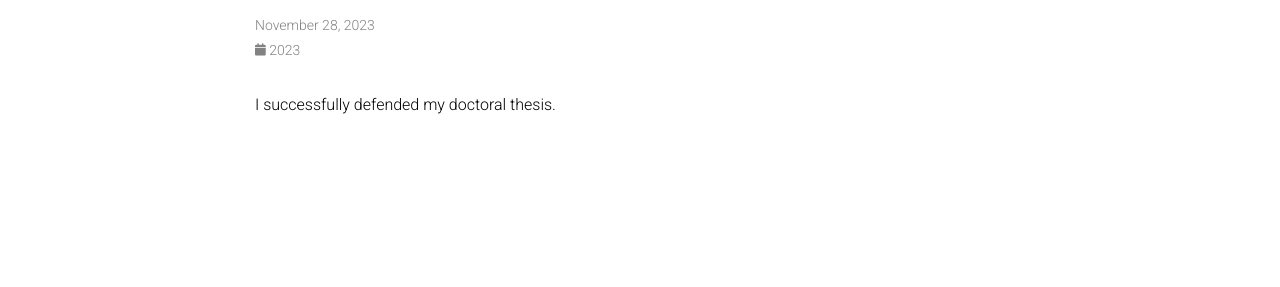
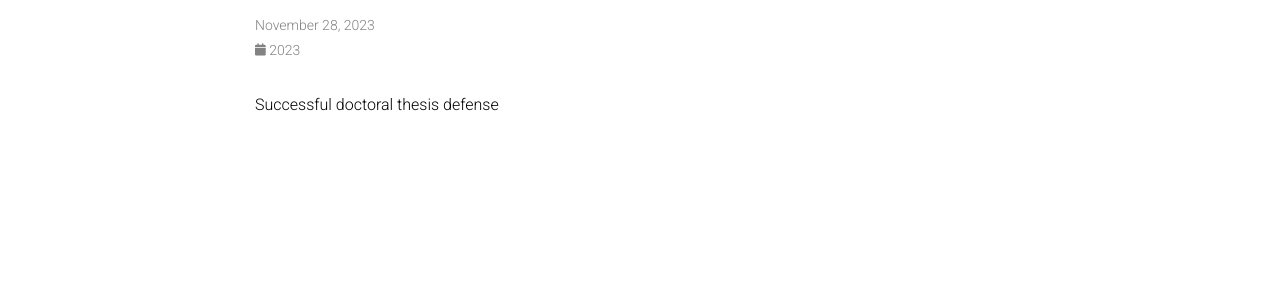
Before and after one commit to HoanNguyen92/HoanNguyen92.github.io, a Jekyll site: the page built from _news/announcement_2.md, in a window 1280 px wide. Shown: the part 146-433 px from the top of the page. Built offline with Jekyll 4.4.1, drawn with Linux system fonts in a browser that asks for light colours; full-size pictures stand in for the smaller copies a plugin makes; comment, search, counter and statistics services are not loaded; a style sheet for code colours, icons or effects is not loaded.

Commit message:
update about

```diff
--- a/_config.yml
+++ b/_config.yml
@@ -103,7 +103,7 @@
 wechat_qr: # filename of your wechat qr-code saved as an image (e.g., wechat-qr.png if saved to assets/img/wechat-qr.png)
 
 contact_note: >
-  You can even add a little note about which of these is the best way to reach you.
+
 
 # -----------------------------------------------------------------------------
 # Analytics and search engine verification
--- a/_layouts/about.html
+++ b/_layouts/about.html
@@ -43,7 +43,7 @@
 
           <!-- News -->
           {% if page.news and site.announcements.enabled -%}
-            <h2><a href="{{ '/news/' | relative_url }}" style="color: inherit;">news</a></h2>
+            <h2><a href="{{ '/news/' | relative_url }}" style="color: blue;">news</a></h2>
             {%- include news.html limit=true %}
           {%- endif %}
 
@@ -55,7 +55,7 @@
 
           <!-- Selected papers -->
           {% if page.selected_papers -%}
-            <h2><a href="{{ '/publications/' | relative_url }}" style="color: inherit;">selected publications</a></h2>
+            <h2><a href="{{ '/publications/' | relative_url }}" style="color: blue;">selected publications</a></h2>
             {%- include selected_papers.html %}
           {%- endif %}
 
--- a/_news/announcement_2.md
+++ b/_news/announcement_2.md
@@ -5,4 +5,4 @@
 related_posts: false
 ---
 
-I successfully defended my doctoral thesis.
+Successful doctoral thesis defense
```
Also changed, not shown: _pages/about.md (+1 -1 lines).
